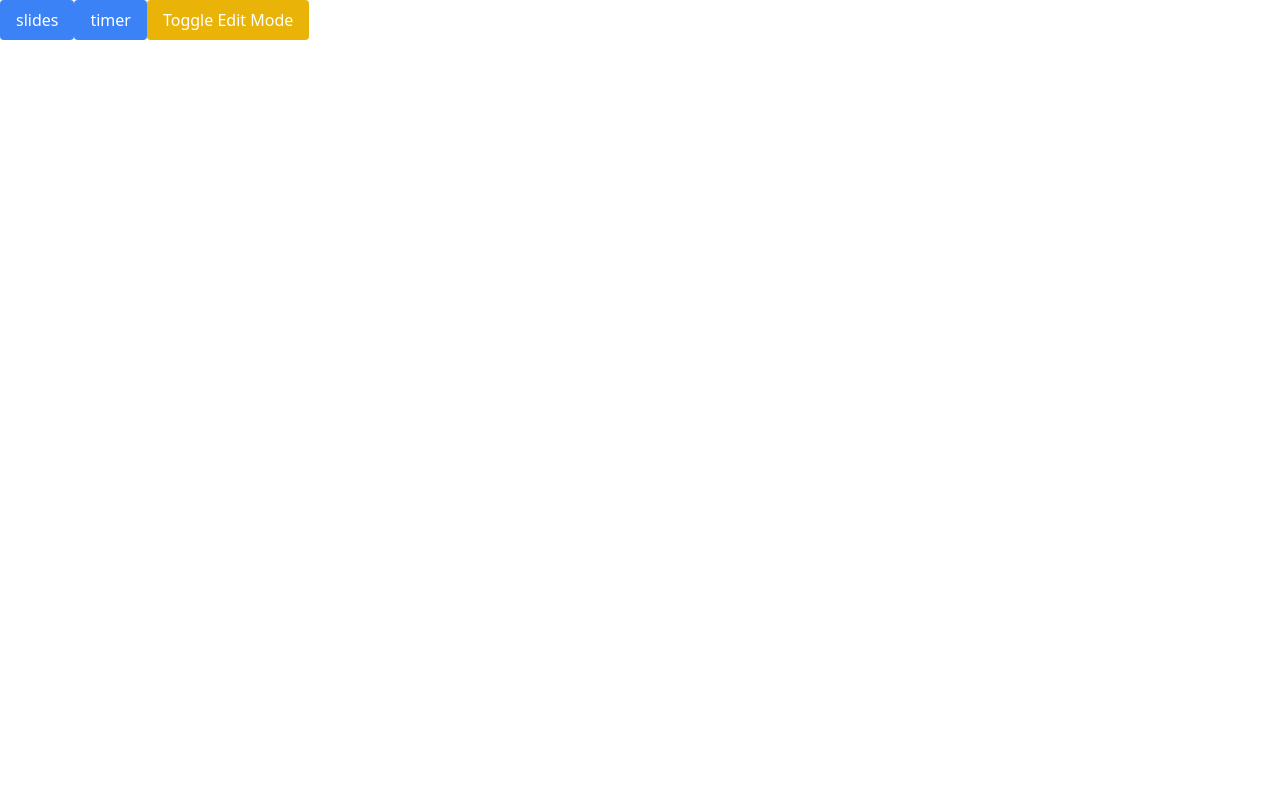
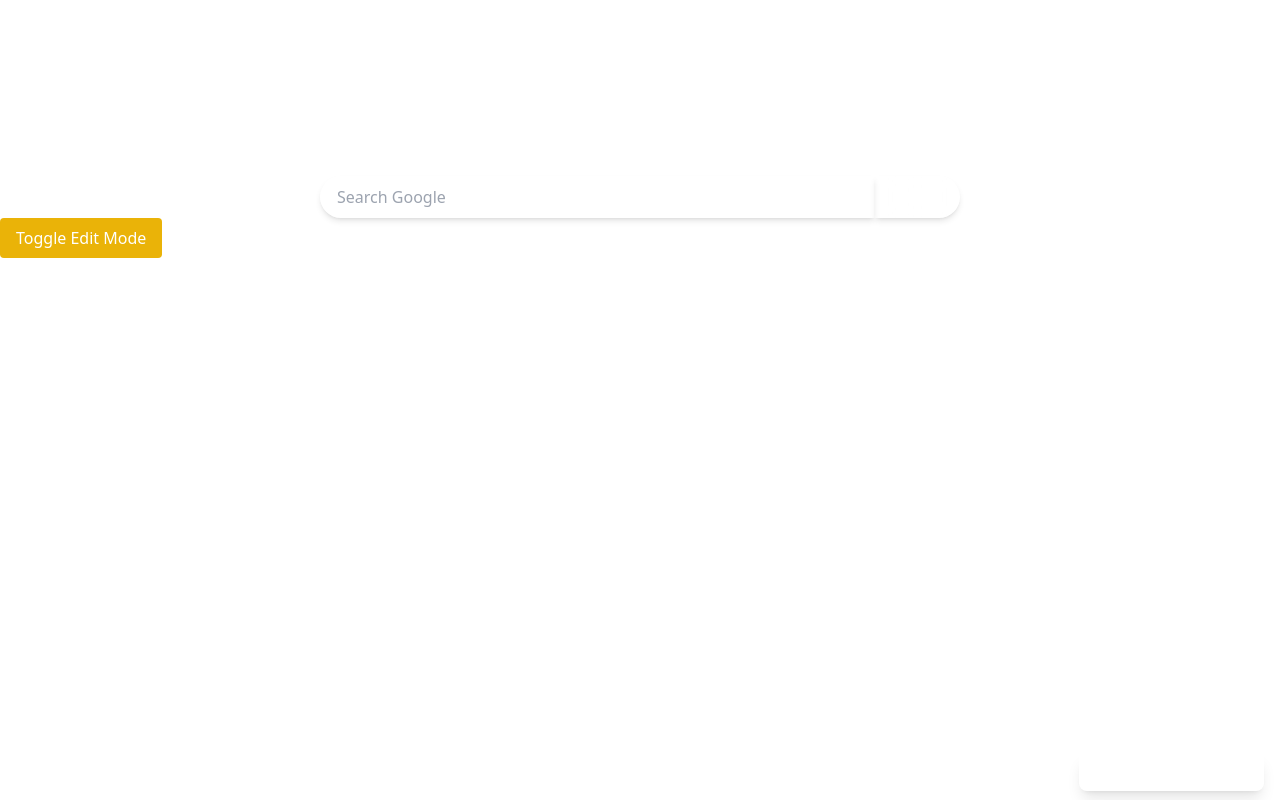
Before and after one commit to jainhardik120/stay-up, a React (Create React App) app: page / in a window 1280 px wide. Built offline with nearby package versions, Linux system fonts and the light colour scheme.

Commit message:
Added glassmorphic design

```diff
--- a/package.json
+++ b/package.json
@@ -4,6 +4,8 @@
   "private": true,
   "dependencies": {
     "@craco/craco": "7.0.0-alpha.3",
+    "@headlessui/react": "^2.1.2",
+    "@radix-ui/react-dialog": "^1.1.1",
     "@testing-library/jest-dom": "^5.16.5",
     "@testing-library/react": "^13.4.0",
     "@testing-library/user-event": "^13.5.0",
--- a/src/components/AddWidgetPanel.tsx
+++ b/src/components/AddWidgetPanel.tsx
@@ -1,20 +1,69 @@
+import React from 'react';
 import { useWidgetContext } from '../lib/WidgetProviderContext';
 import { widgetTypes } from '../widgets';
+import { Dialog, Transition } from '@headlessui/react'
+import { Fragment, useState } from 'react'
 
 const AddWidgetPanel = () => {
-  const { addWidget, toggleEditMode } = useWidgetContext();
+  const { addWidget, toggleEditMode, isEditMode } = useWidgetContext();
+  const [dialogOpened, setDialogOpened] = React.useState(false);
+  function closeModal() {
+    setDialogOpened(false)
+  }
+
+  function openModal() {
+    setDialogOpened(true)
+  }
+
   return (
     <div className="mb-4">
+
+      <button onClick={() => toggleEditMode()} className="bg-yellow-500 text-white px-4 py-2 rounded">Toggle Edit Mode</button>
+      {isEditMode && <button onClick={openModal} className="bg-red-500 text-white px-4 py-2 rounded">Add Widget</button>}
+      <Transition appear show={dialogOpened} as={Fragment}>
+        <Dialog as="div" className="relative z-10" onClose={closeModal}>
+          <Transition.Child
+            as={Fragment}
+            enter="ease-out duration-300"
+            enterFrom="opacity-0"
+            enterTo="opacity-100"
+            leave="ease-in duration-200"
+            leaveFrom="opacity-100"
+            leaveTo="opacity-0"
+          >
+            <div className="fixed inset-0 bg-black/25" />
+          </Transition.Child>
+
+          <div className="fixed inset-0 overflow-y-auto">
+            <div className="flex min-h-full items-center justify-center p-4 text-center">
+              <Transition.Child
+                as={Fragment}
+                enter="ease-out duration-300"
+                enterFrom="opacity-0 scale-95"
+                enterTo="opacity-100 scale-100"
+                leave="ease-in duration-200"
+                leaveFrom="opacity-100 scale-100"
+                leaveTo="opacity-0 scale-95"
+              >
+                <Dialog.Panel className="w-full max-w-md transform overflow-hidden rounded-2xl bg-white p-6 text-left align-middle shadow-xl transition-all">
                   {Object.keys(widgetTypes).map(type => (
                     <button
                       key={type}
-          onClick={() => addWidget(type)}
+                      onClick={() => {
+                        addWidget(type)
+                        closeModal()
+                      }}
                       className="bg-blue-500 text-white px-4 py-2 rounded"
                     >
                       {type}
                     </button>
                   ))}
-      <button onClick={() => toggleEditMode()} className="bg-yellow-500 text-white px-4 py-2 rounded">Toggle Edit Mode</button>
+                </Dialog.Panel>
+              </Transition.Child>
+            </div>
+          </div>
+        </Dialog>
+      </Transition>
     </div>
   )
 }
--- a/src/components/App.tsx
+++ b/src/components/App.tsx
@@ -1,14 +1,24 @@
-import { WidgetProvider } from "../lib/WidgetProviderContext";
+import { useWidgetContext } from "../lib/WidgetProviderContext";
 import AddWidgetPanel from "./AddWidgetPanel";
+import GoogleSearcher from "./GoogleSearcher";
 import WidgetBoard from "./WidgetBoard";
+import DateTimeDisplay from "./DateTimeDisplay";
+import EditBackgroundButton from "./EditBackgroundButton";
 
 export default function App() {
+  const { backgroundImage } = useWidgetContext();
   return (
-    <WidgetProvider>
-      <div className="flex flex-col h-screen">
+    <div
+      className="bg-cover bg-center bg-fixed h-screen w-full"
+      style={{ backgroundImage: `url(${backgroundImage})` }}
+    >
+      <div className="flex flex-col max-h-screen hide-scrollbar scrollable">
+        <EditBackgroundButton />
+        <DateTimeDisplay />
+        <GoogleSearcher />
         <AddWidgetPanel />
         <WidgetBoard />
       </div>
-    </WidgetProvider>
+    </div>
   )
 }
--- /dev/null
+++ b/src/components/DateTimeDisplay.tsx
@@ -0,0 +1,29 @@
+import React, { useState, useEffect } from 'react';
+
+const DateTimeDisplay: React.FC = () => {
+  const [currentDateTime, setCurrentDateTime] = useState(new Date());
+
+  useEffect(() => {
+    const intervalId = setInterval(() => {
+      setCurrentDateTime(new Date());
+    }, 1000);
+
+    return () => clearInterval(intervalId);
+  }, []);
+
+  const timeString = currentDateTime.toLocaleTimeString('en-US', { hour: 'numeric', minute: 'numeric', second: 'numeric', hour12: true });
+  const dateString = currentDateTime.toLocaleDateString('en-US', { year: 'numeric', month: 'long', day: 'numeric', weekday: 'long' });
+
+  return (
+    <div className="flex flex-col items-center mt-10">
+      <div className="text-6xl font-bold">
+        {timeString}
+      </div>
+      <div className="text-xl mt-2">
+        {dateString}
+      </div>
+    </div>
+  );
+};
+
+export default DateTimeDisplay;
--- /dev/null
+++ b/src/components/EditBackgroundButton.tsx
@@ -0,0 +1,26 @@
+import React from 'react';
+import { useWidgetContext } from '../lib/WidgetProviderContext';
+
+const EditBackgroundButton: React.FC = () => {
+  const { handleImageChange } = useWidgetContext();
+
+  return (
+    <div className="fixed bottom-4 right-4 z-10">
+      <label
+        htmlFor="backgroundImageInput"
+        className="py-2 px-4 rounded-lg cursor-pointer shadow-lg"
+      >
+        Change Background
+      </label>
+      <input
+        id="backgroundImageInput"
+        type="file"
+        accept="image/*"
+        onChange={handleImageChange}
+        className="hidden"
+      />
+    </div>
+  );
+};
+
+export default EditBackgroundButton;
--- /dev/null
+++ b/src/components/GoogleSearcher.tsx
@@ -0,0 +1,34 @@
+import React, { useState } from 'react';
+
+const GoogleSearchBar: React.FC = () => {
+  const [query, setQuery] = useState('');
+
+  const handleSearch = (e: React.FormEvent) => {
+    e.preventDefault();
+    if (query.trim()) {
+      window.location.href = `https://www.google.com/search?q=${encodeURIComponent(query)}`;
+    }
+  };
+
+  return (
+    <div className="flex flex-col items-center justify-center">
+      <form onSubmit={handleSearch} className="flex w-[50%] max-w-2xl items-center justify-center mt-10">
+        <input
+          type="text"
+          className="px-4 py-2 flex-1 rounded-l-full bg-transparent focus:outline-none backdrop-blur-2xl border border-[#ffffff33] shadow-md"
+          placeholder="Search Google"
+          value={query}
+          onChange={(e) => setQuery(e.target.value)}
+        />
+        <button
+          type="submit"
+          className="py-2 px-4 rounded-r-full backdrop-blur-[60px] border border-[#ffffff33] shadow-md"
+        >
+          Search
+        </button>
+      </form>
+    </div>
+  );
+};
+
+export default GoogleSearchBar;
--- a/src/components/WidgetBoard.tsx
+++ b/src/components/WidgetBoard.tsx
@@ -37,7 +37,7 @@ const WidgetBoard: React.FC = () => {
                 </button>
               )}
               <WidgetStorageProvider id={widget.id} >
-                <div className='flex h-full w-full max-h-full max-w-full overflow-auto'>
+                <div className='flex h-full w-full max-h-full max-w-full overflow-auto rounded-lg backdrop-blur border border-[#ffffff33] shadow-md'>
                   <WidgetComponent />
                 </div>
               </WidgetStorageProvider>
--- a/src/index.css
+++ b/src/index.css
@@ -1,3 +1,20 @@
 @tailwind base;
 @tailwind components;
 @tailwind utilities;
+
+body {
+  color: white;
+}
+
+.hide-scrollbar::-webkit-scrollbar {
+  display: none;
+}
+
+.hide-scrollbar {
+  -ms-overflow-style: none;
+  scrollbar-width: none;
+}
+
+.scrollable {
+  overflow: auto;
+}
--- a/src/index.tsx
+++ b/src/index.tsx
@@ -4,12 +4,15 @@ import "react-grid-layout/css/styles.css";
 import "react-resizable/css/styles.css";
 import App from './components/App';
 import './index.css';
+import { WidgetProvider } from './lib/WidgetProviderContext';
 
 const root = ReactDOM.createRoot(
   document.getElementById('root') as HTMLElement
 );
 root.render(
   <React.StrictMode>
-    <App />
+    <WidgetProvider>
+      <App />
+    </WidgetProvider>
   </React.StrictMode>
 );
--- a/src/lib/WidgetProviderContext.tsx
+++ b/src/lib/WidgetProviderContext.tsx
@@ -1,4 +1,4 @@
-import React, { useContext, useEffect, useState } from "react";
+import React, { ChangeEvent, useContext, useEffect, useState } from "react";
 import { WidgetData, widgetTypes } from "../widgets";
 
 interface WidgetProviderValues {
@@ -9,6 +9,8 @@ interface WidgetProviderValues {
   layouts: {};
   isEditMode: boolean;
   toggleEditMode: () => void;
+  backgroundImage: string;
+  handleImageChange: (event: ChangeEvent<HTMLInputElement>) => void;
 }
 
 const WidgetProviderContext = React.createContext<WidgetProviderValues | undefined>(undefined);
@@ -62,6 +64,29 @@ export const WidgetProvider = ({ children }: {
     setWidgets(widgets.filter(widget => widget.id !== id));
   };
 
+  const [backgroundImage, setBackgroundImage] = useState('');
+
+  useEffect(() => {
+    // Load background image from localStorage on component mount
+    const savedImage = localStorage.getItem('backgroundImage');
+    if (savedImage) {
+      setBackgroundImage(savedImage);
+    }
+  }, []);
+
+  const handleImageChange = (event: ChangeEvent<HTMLInputElement>) => {
+    const file = event.target.files?.[0];
+    if (file) {
+      const reader = new FileReader();
+      reader.onload = (e) => {
+        const dataUrl = e.target?.result as string;
+        setBackgroundImage(dataUrl);
+        localStorage.setItem('backgroundImage', dataUrl);
+      };
+      reader.readAsDataURL(file);
+    }
+  };
+
 
   return (
     <WidgetProviderContext.Provider value={{
@@ -72,6 +97,8 @@ export const WidgetProvider = ({ children }: {
       widgets: widgets,
       isEditMode: isEditMode,
       toggleEditMode: toggleEditMode,
+      backgroundImage: backgroundImage,
+      handleImageChange: handleImageChange,
     }}>
       {children}
     </WidgetProviderContext.Provider>
--- a/src/widgets/pomodore-timer/index.tsx
+++ b/src/widgets/pomodore-timer/index.tsx
@@ -38,8 +38,8 @@ const PomodoroTimer: React.FC = () => {
   };
 
   return (
-    <div className="flex flex-col items-center justify-center bg-gray-100">
-      <div className="p-8 bg-white rounded-lg shadow-md">
+    <div className="flex flex-col items-center justify-center">
+      <div className="p-8">
         <h1 className="text-4xl font-bold mb-4 text-center text-gray-800">Pomodoro Timer</h1>
         <div className="text-6xl font-mono mb-8 text-center">
           {String(minutes).padStart(2, '0')}:{String(seconds).padStart(2, '0')}
```
Also changed, not shown: 1 other file (tests, documents, lock files or other folders). Lines whose indentation alone changed are shown as unchanged.
